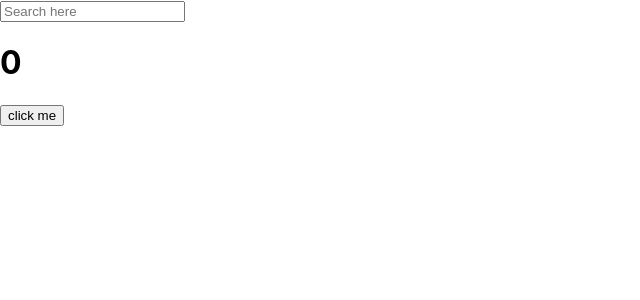
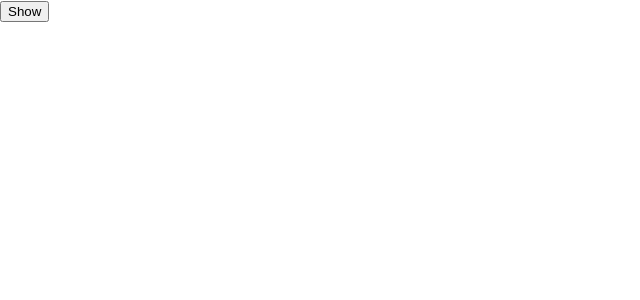
Before and after one commit to uthem150/Movie_web_Service, a React (Create React App) app: page / in a window 1280 px wide. Shown: the top 300 px of the page, without its empty margins (0-640 px from the left). Built offline with nearby package versions, Linux system fonts and the light colour scheme.

Commit message:
componet가 destory될 때 실행하는 cleanup function

```diff
--- a/src/App.js
+++ b/src/App.js
@@ -1,34 +1,33 @@
-import logo from "./logo.svg";
 import "./App.css";
 import { useState, useEffect } from "react";
 
+function Hello() {
+  // function byeFn() {
+  //   console.log("destroyed");
+  // }
+
+  // function hiFn() {
+  //   console.log("created");
+  //   return byeFn; //component가 destroy될 때 뭔가 실행하는 cleanup function
+  // }
+  // useEffect(hiFn, []);
+  useEffect(() => {
+    console.log("hi");
+    return function () {
+      console.log("bye");
+    };
+  }, []);
+  return <h1>Hello</h1>;
+}
+
 function App() {
-  const [counter, setValue] = useState(0);
-  const [keyword, setKeyword] = useState("");
-  const onClick = () => setValue((prev) => prev + 1);
-  const onChange = (event) => setKeyword(event.target.value);
-  useEffect(() => {
-    console.log("I run only once.");
-  }, []); //지켜보는 것이 없기 때문에, 한번만 실행
-  useEffect(() => {
-    console.log("I run when 'keyword' changes. keyword is ", keyword);
-  }, [keyword]); //keyword가 변화할 때만, 코드를 실행
-  useEffect(() => {
-    console.log("I run when 'counter' changes.");
-  }, [counter]);
-  useEffect(() => {
-    console.log("I run when 'counter' & 'keyword' changes.");
-  }, [counter, keyword]);
+  const [showing, setShowing] = useState(false);
+  const onClick = () => setShowing((prev) => !prev);
   return (
     <div>
-      <input
-        value={keyword}
-        onChange={onChange}
-        type="text"
-        placeholder="Search here"
-      />
-      <h1>{counter}</h1>
-      <button onClick={onClick}>click me</button>
+      {showing ? <Hello /> : null}
+      <button onClick={onClick}>{showing ? "Hide" : "Show"}</button>{" "}
+      {/*showing하면 Hide를 보여주고, showing하지 않으면 Show보여줌*/}
     </div>
   );
 }
```
